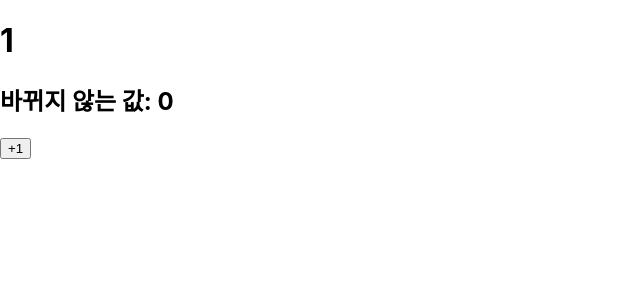
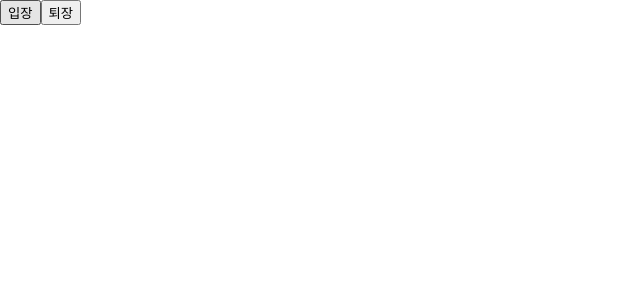
Before and after one commit to suhyeon0111/React_study, a React (Create React App) app in the folder hello-react/: page / in a window 1280 px wide. Shown: the top 300 px of the page, without its empty margins (0-640 px from the left). Built offline with nearby package versions, Linux system fonts and the light colour scheme.

Commit message:
[useState공부]

```diff
--- a/hello-react/src/App.js
+++ b/hello-react/src/App.js
@@ -1,9 +1,8 @@
 import React from "react";
-// import MyComponent from "./MyComponent";
-import Counter from "./Counter";
+import Say from "./Say";
 
 const App = () => {
-  return <Counter />;
+  return <Say />;
 };
 
 export default App;
--- /dev/null
+++ b/hello-react/src/Say.js
@@ -0,0 +1,17 @@
+import React, { useState } from "react";
+
+const Say = () => {
+  const [message, setMessage] = useState();
+  const onClickEnter = () => setMessage("안녕하세요!");
+  const onClickLeave = () => setMessage("안녕히 가세요!");
+
+  return (
+    <div>
+      <button onClick={onClickEnter}>입장</button>
+      <button onClick={onClickLeave}>퇴장</button>
+      <h1>{message}</h1>
+    </div>
+  );
+};
+
+export default Say;
```
